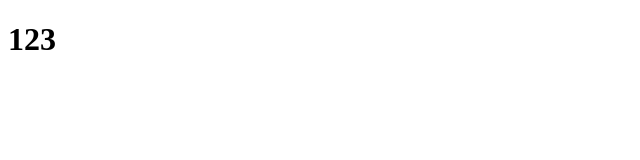
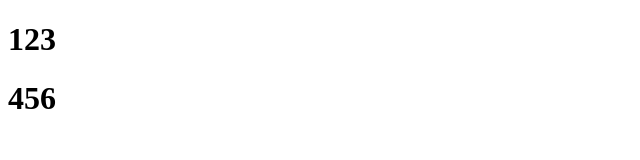
Before and after one commit to swilly821209/test, a plain HTML site: page index.html in a window 1280 px wide. Shown: the full height of the page, 0-640 px from the left. Drawn offline with Linux system fonts and the light colour scheme.

Commit message:
第二次

```diff
--- a/index.html
+++ b/index.html
@@ -8,5 +8,6 @@
 </head>
 <body>
     <h1>123</h1>
+    <h1>456</h1>
 </body>
 </html>
```
